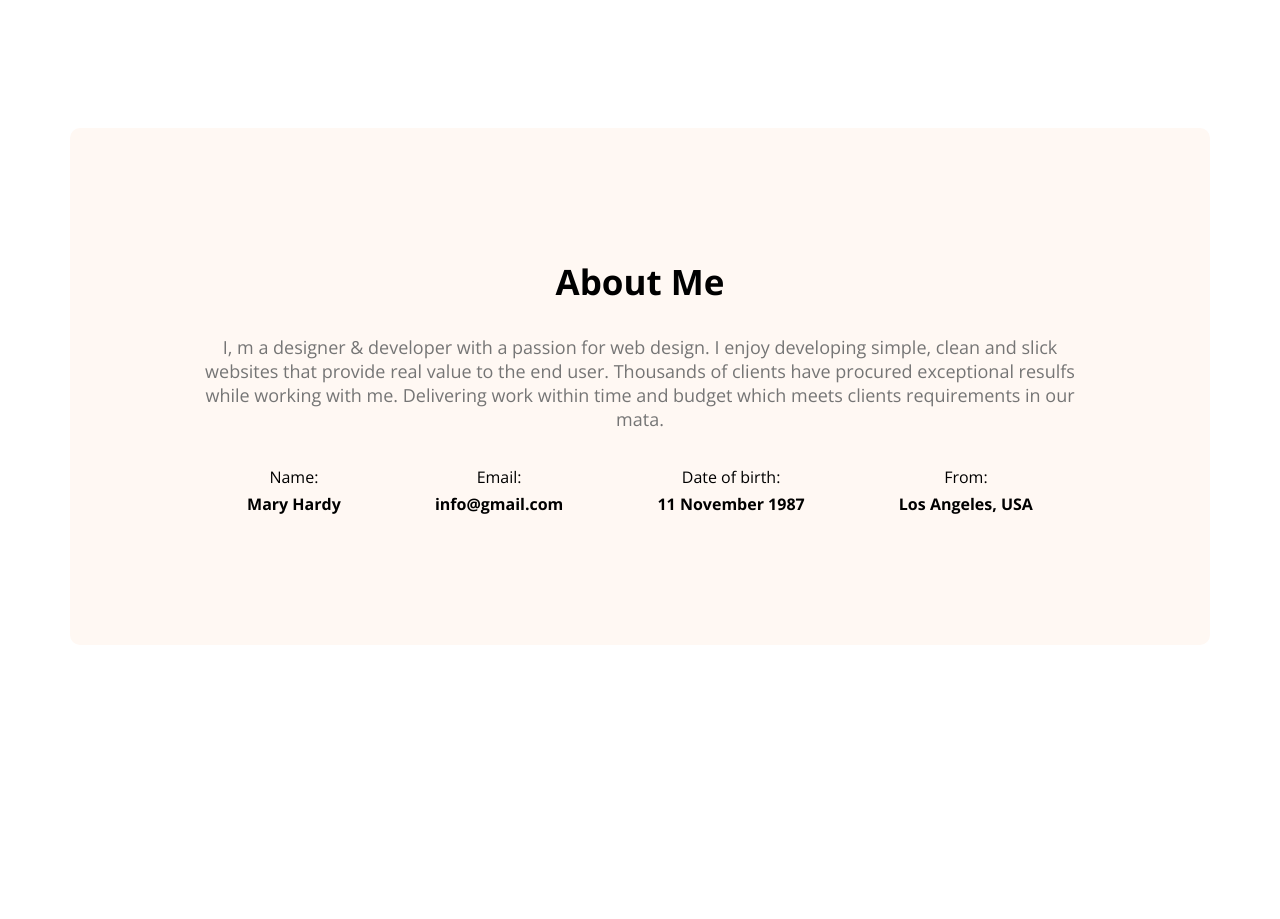
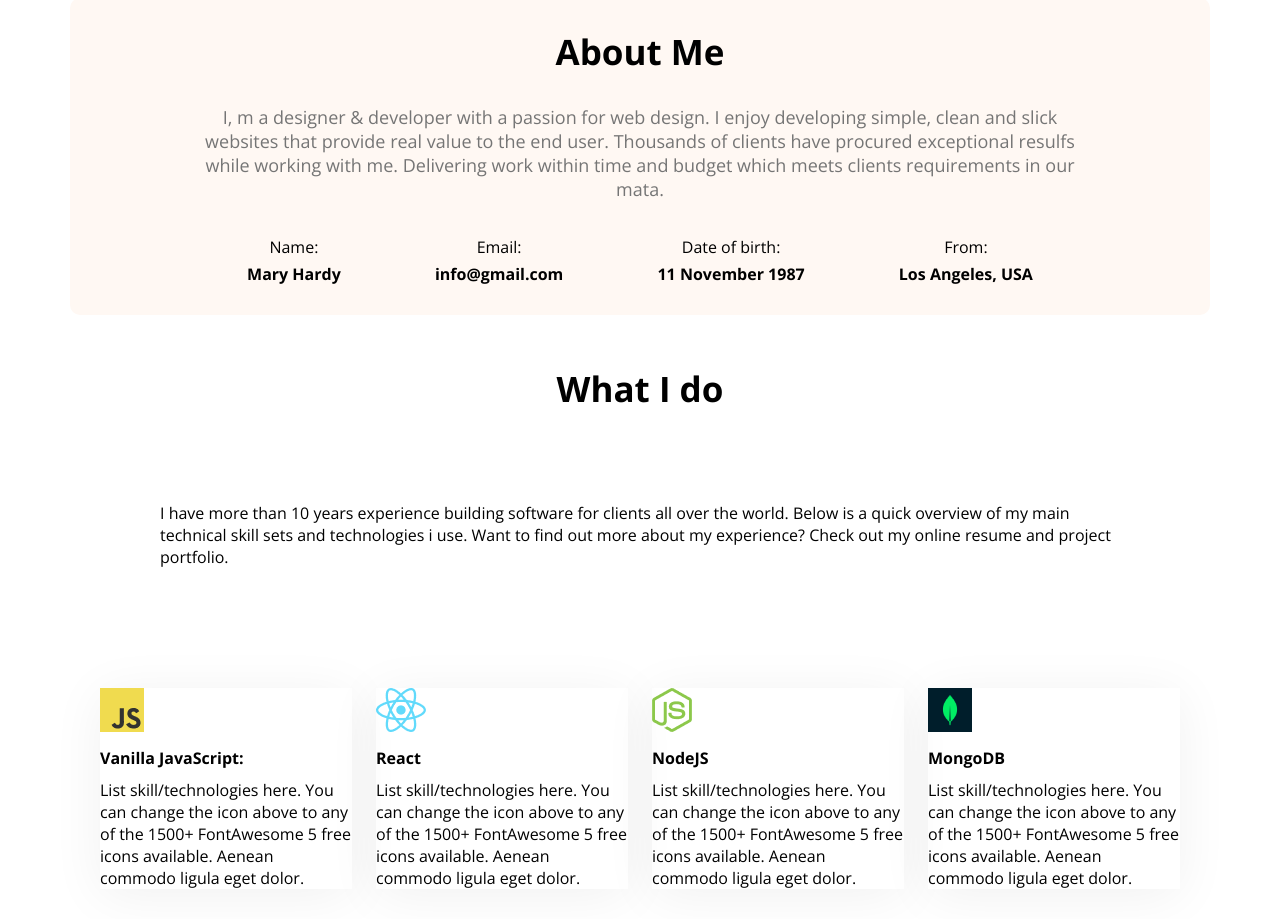
Before and after one commit to sohorabsajib/webdeveloper-portfolio, a plain HTML site: page index.html in a window 1280 px wide. Shown: the part 769-1688 px from the top of the page. Before the commit the page ends 1544 px from the top, so only its background shows below. Drawn offline with nearby package versions, Linux system fonts and the light colour scheme.

Commit message:
what i do  done  commit

```diff
--- a/index.html
+++ b/index.html
@@ -65,6 +65,49 @@
           </div>
         </div>
       </section>
+      <section class="what-about">
+        <h3 class="section-tilte">What I do</h3>
+        <p class="skills-description">
+          I have more than 10 years experience building software for clients all
+          over the world. Below is a quick overview of my main technical skill
+          sets and technologies i use. Want to find out more about my
+          experience? Check out my online resume and project portfolio.
+        </p>
+        <div class="sill-info-contianer">
+          <div class="skill-info">
+            <img src="./images/icons/js.png" alt="" />
+            <h4 class="skill-name">Vanilla JavaScript:</h4>
+            <p class="sill-description">
+              List skill/technologies here. You can change the icon above to any
+              of the 1500+ FontAwesome 5 free icons available. Aenean commodo
+              ligula eget dolor.
+            </p>
+          </div>
+          <div class="skill-info">
+            <img src="./images/icons/react.png" alt="" />
+            <h4 class="skill-name">React</h4>
+            <p class="sill-description">
+                List skill/technologies here. You can change the icon above to any of the 1500+ FontAwesome 5 free icons available. Aenean commodo ligula eget dolor.
+            </p>
+          </div>
+          <div class="skill-info">
+            <img src="./images/icons/nodejs.png" alt="" />
+            <h4 class="skill-name">NodeJS</h4>
+            <p class="sill-description">
+                List skill/technologies here. You can change the icon above to any of the 1500+ FontAwesome 5 free icons available. Aenean commodo ligula eget dolor.
+            </p>
+          </div>
+          <div class="skill-info">
+            <img src="./images/icons/mongo.png" alt="" />
+            <h4 class="skill-name">MongoDB</h4>
+            <p class="sill-description">
+              List skill/technologies here. You can change the icon above to any
+              of the 1500+ FontAwesome 5 free icons available. Aenean commodo
+              ligula eget dolor.
+            </p>
+          </div>
+        </div>
+      </section>
     </main>
     <footer></footer>
   </body>
--- a/styles/portfolio.css
+++ b/styles/portfolio.css
@@ -117,8 +117,8 @@ main{
 }
 /* about  */
 .about {
-  margin: 130px 0;
-  padding: 130px;
+
+  padding: 30px 130px;
   border-radius: 10px;
   background: #fff8f3;
 }
@@ -139,3 +139,22 @@ main{
 .info-description{
     font-weight: 700;
 }
+.what-about{
+  margin-top: 50px;
+}
+/* skill  */
+.sill-info-contianer{
+    display: flex;
+    padding: 30px;
+    gap: 24px;
+}
+.skills-description{
+    padding: 90px;
+}
+.skill-info{
+    box-shadow:  0px 6px 50px 0px rgba(0, 0, 0, 0.06);
+
+}
+.skill-info>:nth-child(2){
+    padding: 10px 0;
+}
```
